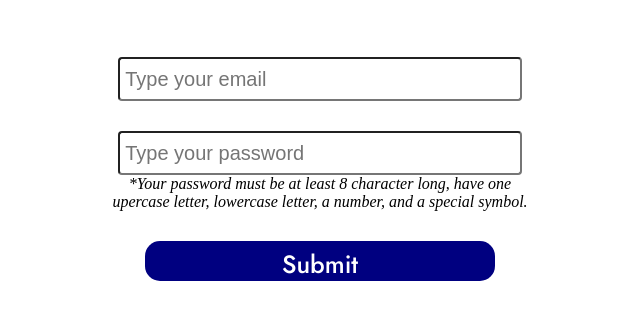
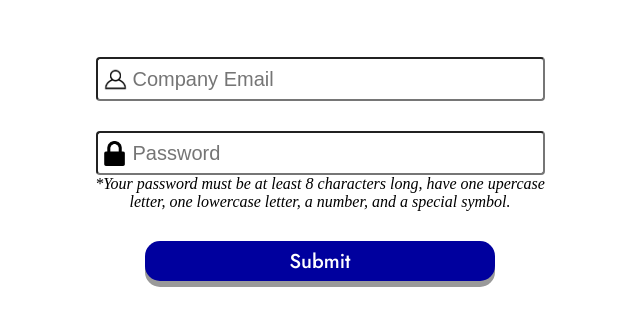
Before and after one commit to JRigney6993-coder/State-Analytics, a plain HTML site: page pages/login/index.html in a window 1280 px wide. Shown: the part 78-404 px from the top of the page, without its empty margins (320-960 px from the left). Drawn offline with Linux system fonts and the light colour scheme.

Commit message:
Added Icons
Added the icons to the password and email sections

```diff
--- a/pages/login/index.html
+++ b/pages/login/index.html
@@ -16,15 +16,15 @@
     </header>
     <div class="mainContentContainer">
         <div class="emailInputContainer">
-            <input type="email" placeholder=" Type your email" id="CE" pattern="[a-z0-9._%+-]+@[a-z0-9.-]+\.[a-z]{2,}$" required>
+            <input type="email" placeholder="Company Email" id="CE" pattern="[a-z0-9._%+-]+@[a-z0-9.-]+\.[a-z]{2,}$" required>
         </div>
         <div class="passwordInputContainer">
-            <input type="password" placeholder=" Type your password" id="CP" minlength="8" pattern="(?=.*\d)(?=.*[a-z])(?=.*[A-Z]).{8,}" required>
+            <input type="password" placeholder="Password" id="CP" minlength="8" pattern="(?=.*\d)(?=.*[a-z])(?=.*[A-Z]).{8,}" required>
             <br>
             <div class="passwordInputLabelContainer">
                 <label id="passReqs" name="account">
                     <em>
-                        *Your password must be at least 8 character long, have one upercase letter, lowercase letter, a number, and a special symbol.
+                        *Your password must be at least 8 characters long, have one upercase letter, one lowercase letter, a number, and a special symbol.
                     </em>
                 </label>
             </div>
--- a/pages/login/style.css
+++ b/pages/login/style.css
@@ -13,6 +13,10 @@ input {
     width: 400px;
     font-size: 20px;
     border-radius: 4px;
+}
+input[type=email], input[type=password]{
+    padding-left: 35px;
+    padding-right: 10px;
 }
 .title {
     text-align: center;
@@ -38,25 +42,40 @@ input {
     text-align: center;
 }
 .passwordInputLabelContainer{
-    width: 430px;
+    width: 450px;
 }
-.cp{
+#CE{
     background-color: white;
     background-image: url('../../images/emailInput.png');
-    background-position: 10px 10px;
+    background-position: 0px 7.5px;
     background-repeat: no-repeat;
+    background-size: auto 25px;
+}
+#CP {
+    background-color: white;
+    background-image: url('../../images/passwordInput.png');
+    background-position: 4px 7.5px;
+    background-repeat: no-repeat;
+    background-size: auto 25px;
 }
 .submitButton{
-    background-color: navy;
+    background-color: rgb(0, 0, 158);
     color: white;
     border-radius: 15px;
     border-width: 5px;
     border-color: transparent;
     width: 350px;
     height: 40px;
-    font-size: 25px;
+    font-size: 20px;
     font-family: jost-medium;
-   vertical-align: middle;
+    box-shadow: 0 6px #999;
+}
+.submitButton:hover{
+    background-color: rgb(49, 49, 210);
+}
+.submitButton:active{
+    transform: translateY(4px);
+    box-shadow: 0 1px #666;
 }
 @font-face {
     font-family: jost-regular;
```
Also changed, not shown: images/passwordInput.png (added).
